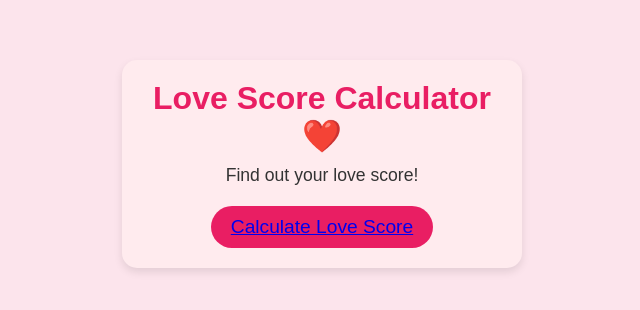
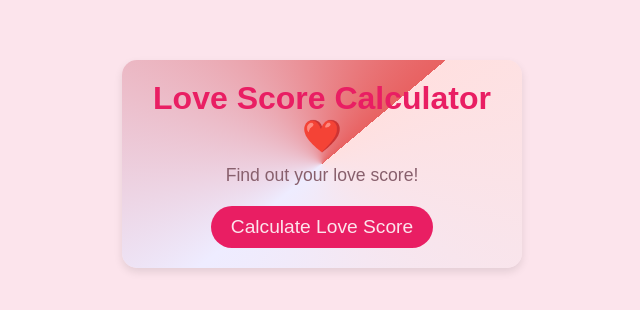
Before and after one commit to Skywalkerlone/L-CAL, a plain HTML site: page index.html in a window 1280 px wide. Shown: the part 236-546 px from the top of the page, without its empty margins (318-958 px from the left). Drawn offline with Linux system fonts and the light colour scheme.

Commit message:
index.html

```diff
--- a/index.html
+++ b/index.html
@@ -10,6 +10,7 @@
   margin: 0;
   padding: 0;
   box-sizing: border-box;
+  text-decoration: none;
 }
 
 body {
@@ -24,12 +25,13 @@ body {
 
 .container {
   text-align: center;
-  background-color: #ffebee;
+  background: conic-gradient( from 50deg, rgb(255, 224, 224), rgb(238, 236, 255),rgb(232, 98, 98)) ;
   padding: 20px;
   border-radius: 15px;
   box-shadow: 0 4px 8px rgba(0, 0, 0, 0.1);
   max-width: 400px;
   width: 100%;
+  color: #88606d;
 }
 
 h1 {
@@ -52,6 +54,9 @@ button {
   cursor: pointer;
   font-size: 1.2em;
   transition: background-color 0.3s ease;
+}
+a{
+    color: #fce4ec;
 }
 
 button:hover {
```
